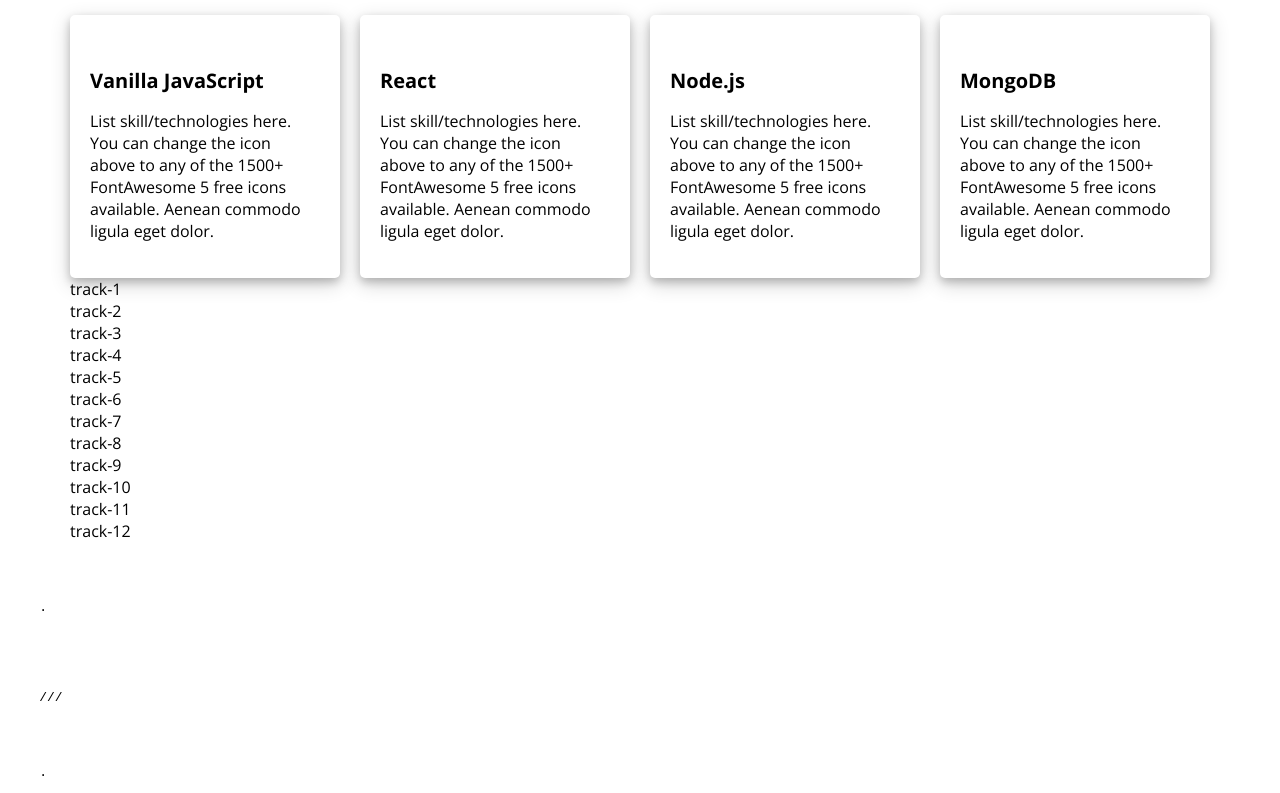
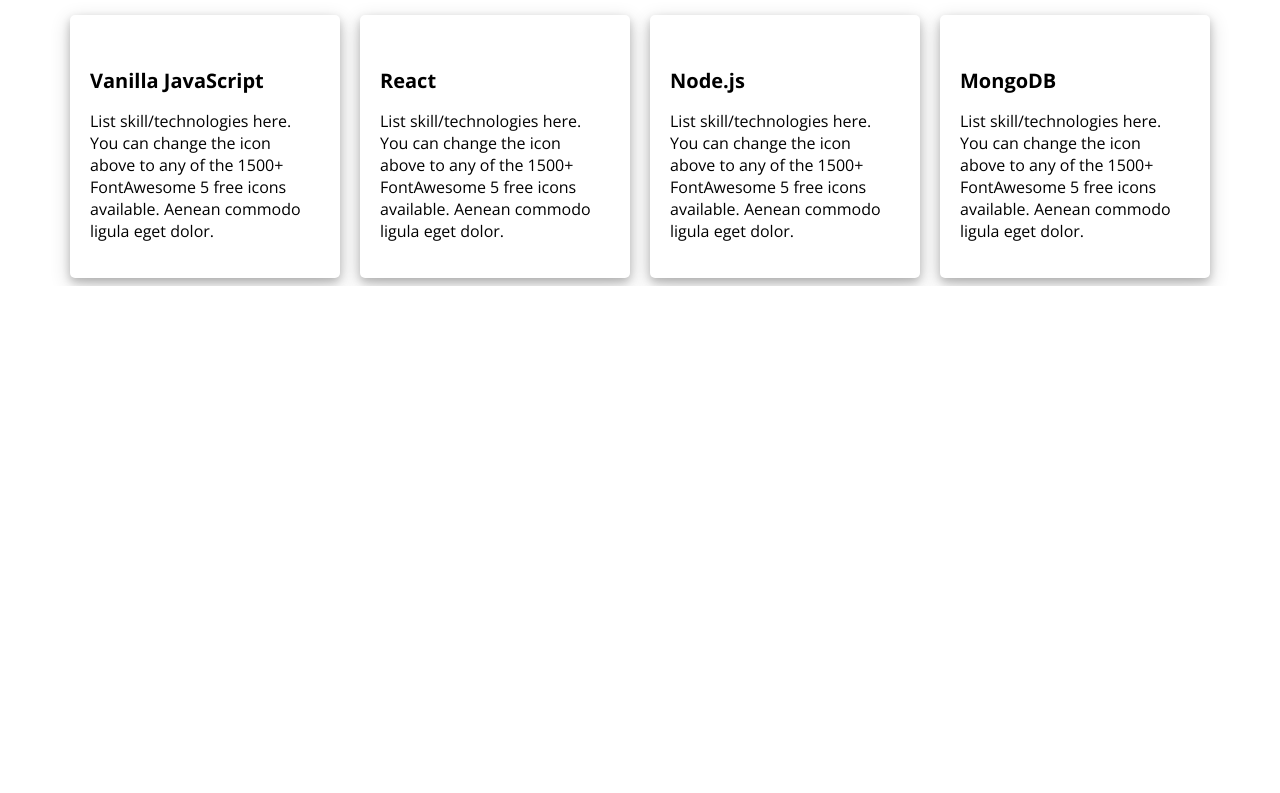
Before and after one commit to faysalahmed915/Mary-Hardy-portfolio-web, a plain HTML site: page index.html in a window 1280 px wide. Shown: the part 1729-2522 px from the top of the page. After the commit the page ends 2015 px from the top, so only its background shows below. Drawn offline with nearby package versions, Linux system fonts and the light colour scheme.

Commit message:
removing useless sections

```diff
--- a/index.html
+++ b/index.html
@@ -74,7 +74,8 @@
 
         <section class="skills">
             <h3 class="section-title">What I do</h3>
-            <p class="section-description dark-3 skill-paragraph">I have more than 10 years experience building software for clients all over the
+            <p class="section-description dark-3 skill-paragraph">I have more than 10 years experience building software
+                for clients all over the
                 world. Below is a quick overview of my main technical skill sets and technologies i use. Want to find
                 out more about my experience? Check out my online resume and project portfolio.</p>
             <div class="skill-card-container">
@@ -113,43 +114,7 @@
             </div>
         </section>
 
-<section class="summary">
-    <div class="summary-grid-column">track-1</div>
-    <div class="summary-grid-column">track-2</div>
-    <div class="summary-grid-column">track-3</div>
-    <div class="summary-grid-column">track-4</div>
-    <div class="summary-grid-column">track-5</div>
-    <div class="summary-grid-column">track-6</div>
-    <div class="summary-grid-column">track-7</div>
-    <div class="summary-grid-column">track-8</div>
-    <div class="summary-grid-column">track-9</div>
-    <div class="summary-grid-column">track-10</div>
-    <div class="summary-grid-column">track-11</div>
-    <div class="summary-grid-column">track-12</div>
-</section>
-
-
     </main>
-
-    <footer>
-<pre>
-
-
-
-    .
-
-
-
-
-
-    ///
-
-
-
-
-    .
-</pre>
-    </footer>
 
 </body>
 
```
